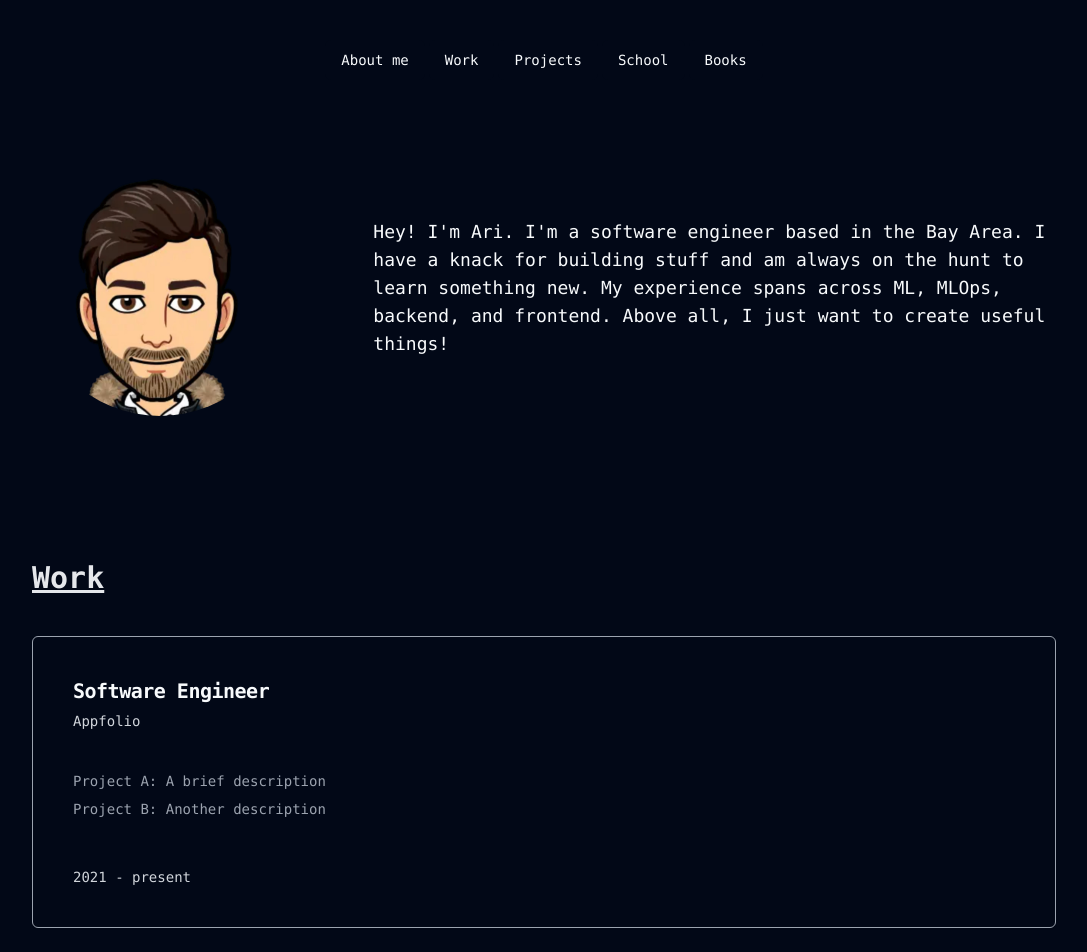
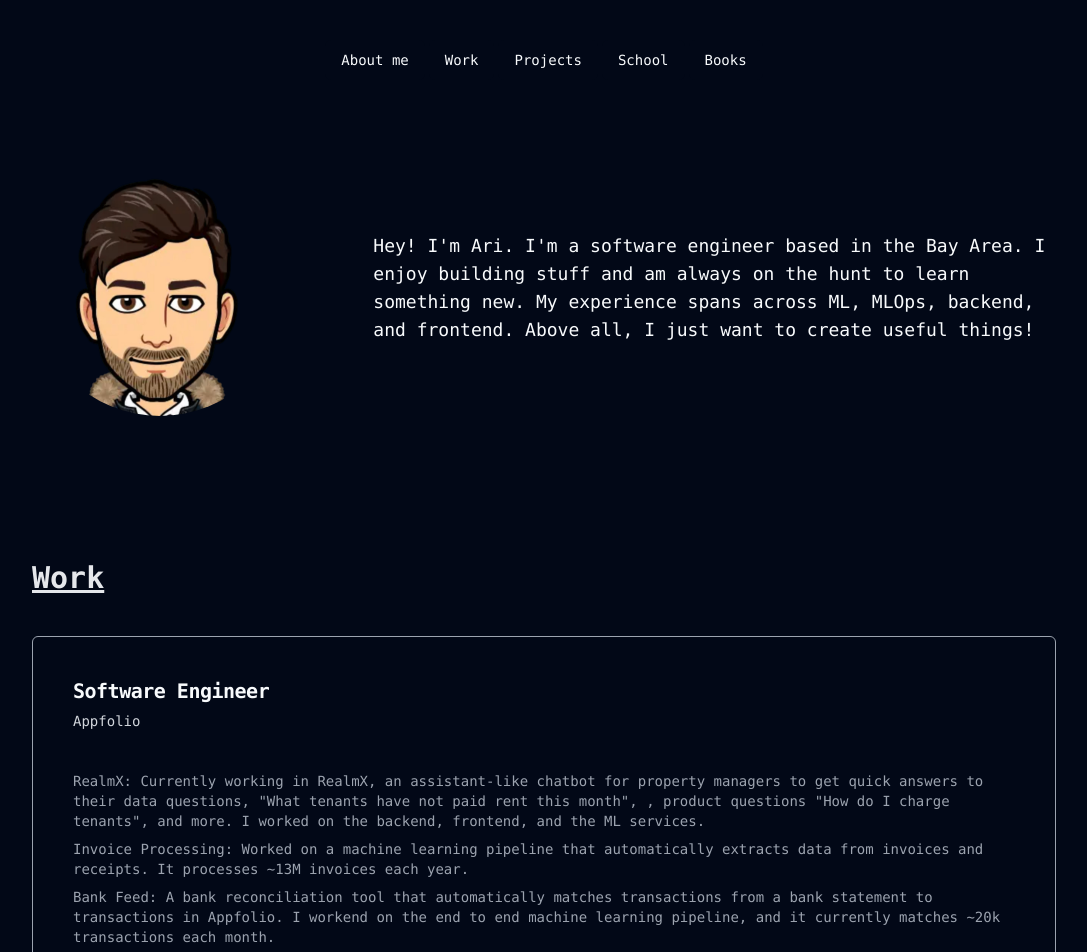
Before and after one commit to aripo99/personal-website, a Next.js app: page / in a window 1280 px wide. Shown: the top 952 px of the page, without its empty margins (96-1183 px from the left). Built offline with nearby package versions, Linux system fonts and the light colour scheme.

Commit message:
Update content

```diff
--- a/components/AboutMe.tsx
+++ b/components/AboutMe.tsx
@@ -1,6 +1,6 @@
 import InteractiveProfileImage from './InteractiveProfileImage';
 
-const description = "Hey! I'm Ari. I'm a software engineer based in the Bay Area. I have a knack for building stuff and am always on the hunt to learn something new. My experience spans across ML, MLOps, backend, and frontend. Above all, I just want to create useful things!";
+const description = "Hey! I'm Ari. I'm a software engineer based in the Bay Area. I enjoy building stuff and am always on the hunt to learn something new. My experience spans across ML, MLOps, backend, and frontend. Above all, I just want to create useful things!";
 
 const AboutMe: React.FC = () => {
     return (
--- a/components/Work.tsx
+++ b/components/Work.tsx
@@ -13,8 +13,9 @@ function Work() {
             title: "Software Engineer",
             company: "Appfolio",
             projects: [
-                "Project A: A brief description",
-                "Project B: Another description",
+                "RealmX: Currently working in RealmX, an assistant-like chatbot for property managers to get quick answers to their data questions, \"What tenants have not paid rent this month\", , product questions \"How do I charge tenants\", and more. I worked on the backend, frontend, and the ML services.",
+                "Invoice Processing: Worked on a machine learning pipeline that automatically extracts data from invoices and receipts. It processes ~13M invoices each year. ",
+                "Bank Feed: A bank reconciliation tool that automatically matches transactions from a bank statement to transactions in Appfolio. I workend on the end to end machine learning pipeline, and it currently matches ~20k transactions each month.",
             ],
             duration: "2021 - present"
         },
```
